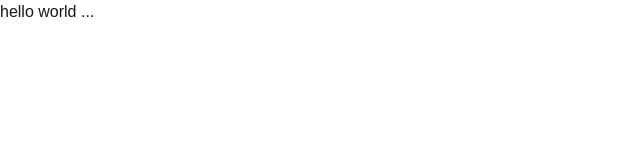
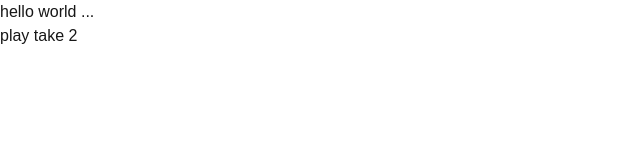
Before and after one commit to sourey/mydashboard-next, a Next.js app: page / in a window 1280 px wide. Shown: the top 160 px of the page, without its empty margins (0-640 px from the left). Built offline with nearby package versions, Linux system fonts and the light colour scheme.

Commit message:
take 2 link added for now

```diff
--- a/src/app/page.js
+++ b/src/app/page.js
@@ -14,6 +14,16 @@ export default function Home() {
         /> */}
         <ol className="list-inside text-lg text-center sm:text-left font-[family-name:var(--font-geist-mono)]">
           <li className="mb-2">hello world ...</li>
+          <li className="mb-2">
+            <a
+              href="https://take-2-tau.vercel.app/"
+              target="_blank"
+              rel="noopener noreferrer"
+              className="underline"
+            >
+              play take 2
+            </a>
+          </li>
         </ol>
 
         {/* <div className="flex gap-4 items-center flex-col sm:flex-row">
```
